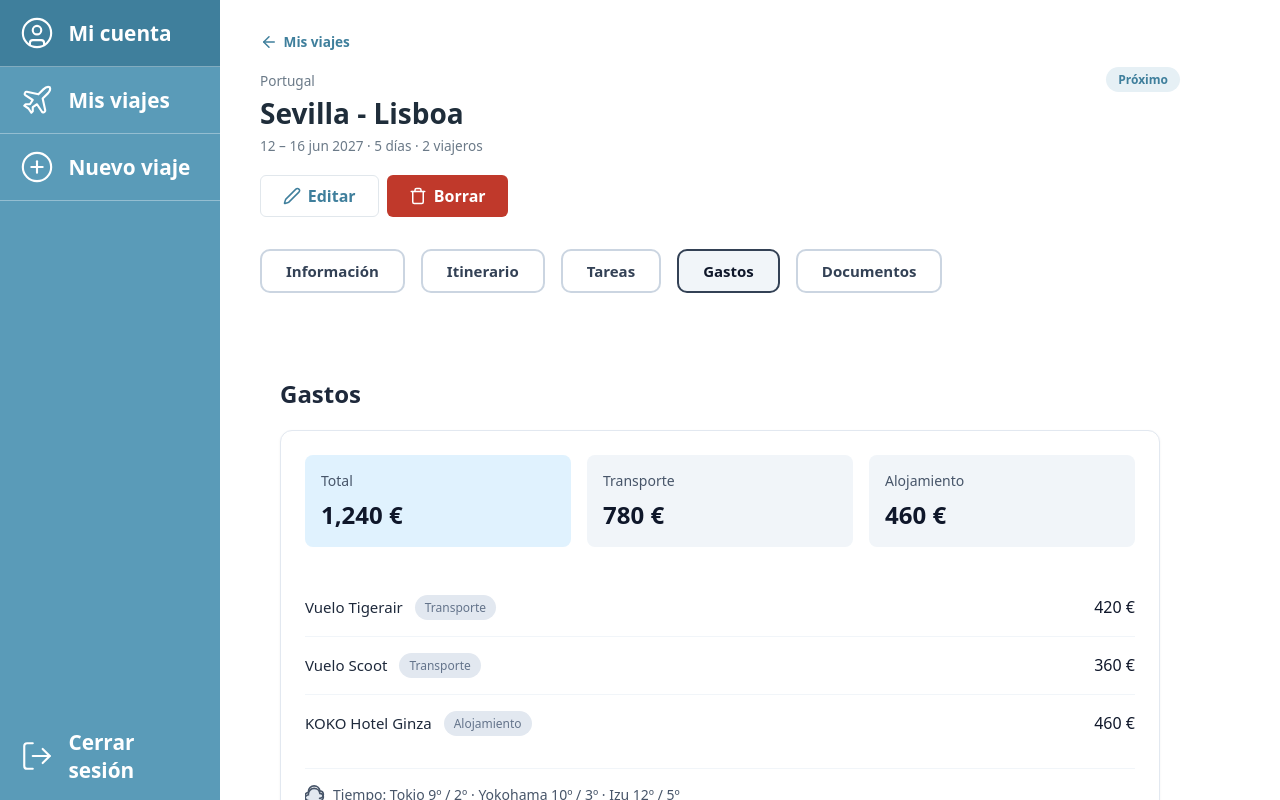
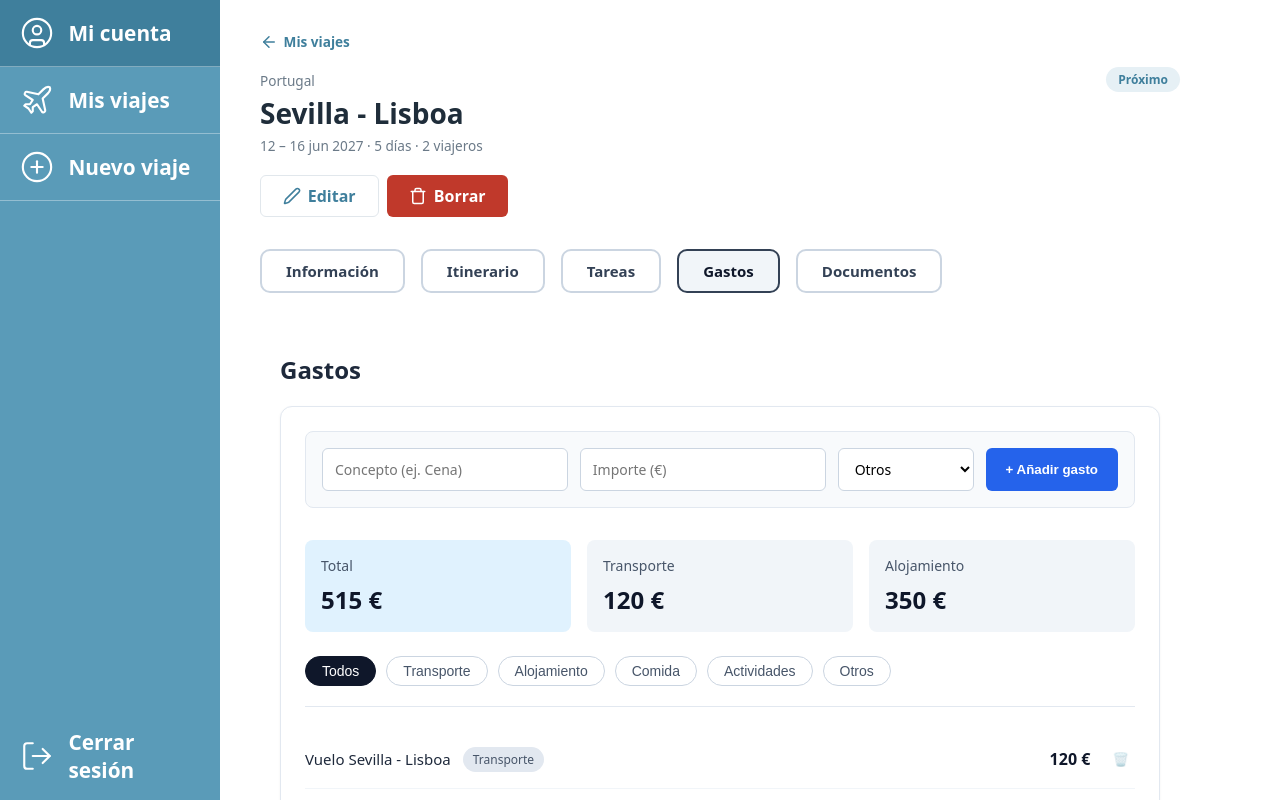
Before and after one commit to julgargil/travel-planner-, an Angular app in the folder frontend/: page /viajes/1/gastos in a window 1280 px wide. Shown: the top 800 px of the page. Built offline with nearby package versions, Linux system fonts and the light colour scheme.

Commit message:
feat(gastos): añadir formulario de creacion, filtros por categoria y borrado de gastos

```diff
--- a/frontend/src/app/features/gastos/gastos.css
+++ b/frontend/src/app/features/gastos/gastos.css
@@ -1,13 +1,20 @@
 .gastos-container {
   padding: 20px;
   font-family: system-ui, -apple-system, sans-serif;
+}
+
+.cabecera-seccion {
+  display: flex;
+  justify-content: space-between;
+  align-items: center;
+  margin-bottom: 20px;
 }
 
 .titulo-seccion {
   font-size: 24px;
   font-weight: 600;
   color: #1e293b;
-  margin-bottom: 20px;
+  margin: 0;
 }
 
 .panel-gastos {
@@ -18,10 +25,54 @@
   box-shadow: 0 1px 3px rgba(0,0,0,0.05);
 }
 
+/* --- FORMULARIO NUEVO GASTO --- */
+.formulario-gasto {
+  display: flex;
+  gap: 12px;
+  margin-bottom: 32px;
+  background: #f8fafc;
+  padding: 16px;
+  border-radius: 8px;
+  border: 1px solid #e2e8f0;
+}
+
+.input-form, .select-form {
+  padding: 10px 12px;
+  border: 1px solid #cbd5e1;
+  border-radius: 6px;
+  font-size: 14px;
+  outline: none;
+}
+
+.input-form {
+  flex: 2;
+}
+
+.select-form {
+  flex: 1;
+  background-color: white;
+}
+
+.btn-añadir {
+  background-color: #2563eb;
+  color: white;
+  border: none;
+  border-radius: 6px;
+  padding: 0 20px;
+  font-weight: 600;
+  cursor: pointer;
+  transition: background 0.2s;
+}
+
+.btn-añadir:hover {
+  background-color: #1d4ed8;
+}
+
+/* --- TARJETAS RESUMEN --- */
 .resumen-tarjetas {
   display: flex;
   gap: 16px;
-  margin-bottom: 32px;
+  margin-bottom: 24px;
 }
 
 .tarjeta-resumen {
@@ -35,7 +86,7 @@
 }
 
 .tarjeta-resumen.destacada {
-  background: #e0f2fe; /* Azul claro para el total */
+  background: #e0f2fe;
 }
 
 .tarjeta-label {
@@ -49,9 +100,48 @@
   color: #0f172a;
 }
 
+/* --- FILTROS --- */
+.filtros-container {
+  display: flex;
+  gap: 10px;
+  margin-bottom: 24px;
+  padding-bottom: 20px;
+  border-bottom: 1px solid #e2e8f0;
+  flex-wrap: wrap;
+}
+
+.btn-filtro {
+  padding: 6px 16px;
+  background: #ffffff;
+  border: 1px solid #cbd5e1;
+  border-radius: 99px;
+  font-size: 14px;
+  color: #475569;
+  cursor: pointer;
+  transition: all 0.2s;
+}
+
+.btn-filtro:hover {
+  background: #f1f5f9;
+}
+
+.btn-filtro.activo {
+  background: #0f172a;
+  color: white;
+  border-color: #0f172a;
+}
+
+/* --- LISTA DE GASTOS --- */
 .lista-gastos {
   display: flex;
   flex-direction: column;
+}
+
+.mensaje-vacio {
+  text-align: center;
+  color: #64748b;
+  padding: 20px 0;
+  font-style: italic;
 }
 
 .gasto-item {
@@ -75,35 +165,38 @@
 .gasto-concepto {
   font-size: 15px;
   color: #1e293b;
+  font-weight: 500;
 }
 
 .gasto-badge {
   background: #e2e8f0;
-  color: #64748b;
+  color: #475569;
   font-size: 12px;
   padding: 4px 10px;
   border-radius: 99px;
   font-weight: 500;
 }
 
+.gasto-acciones {
+  display: flex;
+  align-items: center;
+  gap: 16px;
+}
+
 .gasto-importe {
   font-size: 16px;
-  font-weight: 500;
+  font-weight: 600;
   color: #0f172a;
 }
 
-.widget-tiempo {
-  display: flex;
-  align-items: center;
-  gap: 8px;
-  margin-top: 16px;
-  padding-top: 16px;
-  border-top: 1px solid #f1f5f9;
-  font-size: 14px;
-  color: #475569;
+.btn-borrar {
+  background: none;
+  border: none;
+  cursor: pointer;
+  opacity: 0.5;
+  transition: opacity 0.2s;
 }
 
-.icono-nube {
-  width: 20px;
-  height: 20px;
+.btn-borrar:hover {
+  opacity: 1;
 }
--- a/frontend/src/app/features/gastos/gastos.html
+++ b/frontend/src/app/features/gastos/gastos.html
@@ -1,11 +1,24 @@
 <div class="gastos-container">
-  <h2 class="titulo-seccion">Gastos</h2>
+  <div class="cabecera-seccion">
+    <h2 class="titulo-seccion">Gastos</h2>
+  </div>
 
   <div class="panel-gastos">
-    <!-- Tarjetas de Resumen -->
+
+    <!-- 1. FORMULARIO PARA NUEVO GASTO -->
+    <div class="formulario-gasto">
+      <input type="text" placeholder="Concepto (ej. Cena)" [(ngModel)]="nuevoConcepto" class="input-form">
+      <input type="number" placeholder="Importe (€)" [(ngModel)]="nuevoImporte" class="input-form">
+      <select [(ngModel)]="nuevaCategoria" class="select-form">
+        <option *ngFor="let cat of categorias" [value]="cat">{{ cat }}</option>
+      </select>
+      <button (click)="agregarGasto()" class="btn-añadir">+ Añadir gasto</button>
+    </div>
+
+    <!-- 2. TARJETAS DE RESUMEN (Dinámicas) -->
     <div class="resumen-tarjetas">
       <div class="tarjeta-resumen destacada">
-        <span class="tarjeta-label">Total</span>
+        <span class="tarjeta-label">Total {{ filtroActual === 'Todos' ? '' : filtroActual }}</span>
         <span class="tarjeta-valor">{{ totalGastos | number:'1.0-0' }} €</span>
       </div>
       <div class="tarjeta-resumen">
@@ -18,24 +31,40 @@
       </div>
     </div>
 
-    <!-- Lista de Gastos -->
+    <!-- 3. BOTONES DE FILTRO -->
+    <div class="filtros-container">
+      <button
+        class="btn-filtro"
+        [class.activo]="filtroActual === 'Todos'"
+        (click)="setFiltro('Todos')">
+        Todos
+      </button>
+      <button
+        *ngFor="let cat of categorias"
+        class="btn-filtro"
+        [class.activo]="filtroActual === cat"
+        (click)="setFiltro(cat)">
+        {{ cat }}
+      </button>
+    </div>
+
+    <!-- 4. LISTA DE GASTOS FILTRADA -->
     <div class="lista-gastos">
-      <div class="gasto-item" *ngFor="let gasto of gastos">
+      <div *ngIf="gastosFiltrados.length === 0" class="mensaje-vacio">
+        No hay gastos en esta categoría.
+      </div>
+
+      <div class="gasto-item" *ngFor="let gasto of gastosFiltrados">
         <div class="gasto-info">
           <span class="gasto-concepto">{{ gasto.concepto }}</span>
           <span class="gasto-badge">{{ gasto.categoria }}</span>
         </div>
-        <span class="gasto-importe">{{ gasto.importe }} €</span>
+        <div class="gasto-acciones">
+          <span class="gasto-importe">{{ gasto.importe }} €</span>
+          <button (click)="borrarGasto(gasto.id)" class="btn-borrar" title="Borrar gasto">🗑️</button>
+        </div>
       </div>
     </div>
 
-    <!-- Widget del Tiempo -->
-    <div class="widget-tiempo">
-      <svg class="icono-nube" viewBox="0 0 24 24" fill="none" stroke="currentColor" stroke-width="2">
-        <path d="M17.5 19C19.9853 19 22 16.9853 22 14.5C22 12.1388 20.1948 10.2093 17.8829 10.0211C17.4338 6.61117 14.5262 4 11 4C7.13401 4 4 7.13401 4 11C4 11.2336 4.01138 11.4646 4.03357 11.6923C1.77665 12.1469 0 14.1206 0 16.5C0 19.5376 2.46243 22 5.5 22H17.5V19Z" fill="#e2e8f0"/>
-        <path d="M17.5 19H5.5C2.46243 19 0 16.5376 0 13.5C0 11.1206 1.77665 9.14692 4.03357 8.69229C4.01138 8.46461 4 8.23359 4 8C4 4.13401 7.13401 1 11 1C14.5262 1 17.4338 3.61117 17.8829 7.02108C20.1948 7.2093 22 9.13878 22 11.5C22 13.9853 19.9853 16 17.5 16" stroke="#475569" stroke-linecap="round" stroke-linejoin="round"/>
-      </svg>
-      <span>Tiempo: Tokio 9º / 2º · Yokohama 10º / 3º · Izu 12º / 5º</span>
-    </div>
   </div>
 </div>
--- a/frontend/src/app/features/gastos/gastos.ts
+++ b/frontend/src/app/features/gastos/gastos.ts
@@ -1,42 +1,89 @@
-import { Component, OnInit } from '@angular/core';
+import { Component } from '@angular/core';
 import { CommonModule } from '@angular/common';
+import { FormsModule } from '@angular/forms'; // Necesario para el formulario
 
+// Definimos cómo es un Gasto
 interface Gasto {
   id: number;
   concepto: string;
-  categoria: string;
   importe: number;
+  categoria: 'Transporte' | 'Alojamiento' | 'Comida' | 'Actividades' | 'Otros';
 }
 
 @Component({
   selector: 'app-gastos',
   standalone: true,
-  imports: [CommonModule],
+  imports: [CommonModule, FormsModule],
   templateUrl: './gastos.html',
   styleUrls: ['./gastos.css']
 })
-export class Gastos implements OnInit {
+export class Gastos {
+  // Lista inicial de gastos de ejemplo
   gastos: Gasto[] = [
-    { id: 1, concepto: 'Vuelo Tigerair', categoria: 'Transporte', importe: 420 },
-    { id: 2, concepto: 'Vuelo Scoot', categoria: 'Transporte', importe: 360 },
-    { id: 3, concepto: 'KOKO Hotel Ginza', categoria: 'Alojamiento', importe: 460 }
+    { id: 1, concepto: 'Vuelo Sevilla - Lisboa', importe: 120, categoria: 'Transporte' },
+    { id: 2, concepto: 'Hotel 4 noches', importe: 350, categoria: 'Alojamiento' },
+    { id: 3, concepto: 'Cena en Alfama', importe: 45, categoria: 'Comida' }
   ];
 
-  totalGastos: number = 0;
-  totalTransporte: number = 0;
-  totalAlojamiento: number = 0;
+  // Variables para el formulario de nuevo gasto
+  nuevoConcepto: string = '';
+  nuevoImporte: number | null = null;
+  nuevaCategoria: Gasto['categoria'] = 'Otros';
 
-  ngOnInit(): void {
-    this.calcularTotales();
+  // Variable para el filtro actual
+  filtroActual: string = 'Todos';
+
+  // Lista de categorías disponibles
+  categorias = ['Transporte', 'Alojamiento', 'Comida', 'Actividades', 'Otros'];
+
+  // 1. FUNCIÓN: Añadir un nuevo gasto
+  agregarGasto() {
+    if (this.nuevoConcepto && this.nuevoImporte && this.nuevoImporte > 0) {
+      const nuevo: Gasto = {
+        id: Date.now(), // ID único temporal
+        concepto: this.nuevoConcepto,
+        importe: this.nuevoImporte,
+        categoria: this.nuevaCategoria
+      };
+
+      // Añadimos el gasto al principio de la lista
+      this.gastos.unshift(nuevo);
+
+      // Limpiamos el formulario
+      this.nuevoConcepto = '';
+      this.nuevoImporte = null;
+      this.nuevaCategoria = 'Otros';
+    }
   }
 
-  calcularTotales(): void {
-    this.totalGastos = this.gastos.reduce((sum, g) => sum + g.importe, 0);
-    this.totalTransporte = this.gastos
-      .filter(g => g.categoria === 'Transporte')
-      .reduce((sum, g) => sum + g.importe, 0);
-    this.totalAlojamiento = this.gastos
-      .filter(g => g.categoria === 'Alojamiento')
-      .reduce((sum, g) => sum + g.importe, 0);
+  // 2. FUNCIÓN: Borrar un gasto
+  borrarGasto(id: number) {
+    this.gastos = this.gastos.filter(g => g.id !== id);
+  }
+
+  // 3. FUNCIÓN: Cambiar el filtro
+  setFiltro(categoria: string) {
+    this.filtroActual = categoria;
+  }
+
+  // 4. COMPUTADO: Obtener los gastos filtrados para mostrarlos en la lista
+  get gastosFiltrados() {
+    if (this.filtroActual === 'Todos') {
+      return this.gastos;
+    }
+    return this.gastos.filter(g => g.categoria === this.filtroActual);
+  }
+
+  // 5. COMPUTADOS: Calcular los totales dinámicamente
+  get totalGastos() {
+    return this.gastosFiltrados.reduce((sum, g) => sum + g.importe, 0);
+  }
+
+  get totalTransporte() {
+    return this.gastos.filter(g => g.categoria === 'Transporte').reduce((sum, g) => sum + g.importe, 0);
+  }
+
+  get totalAlojamiento() {
+    return this.gastos.filter(g => g.categoria === 'Alojamiento').reduce((sum, g) => sum + g.importe, 0);
   }
 }
```
